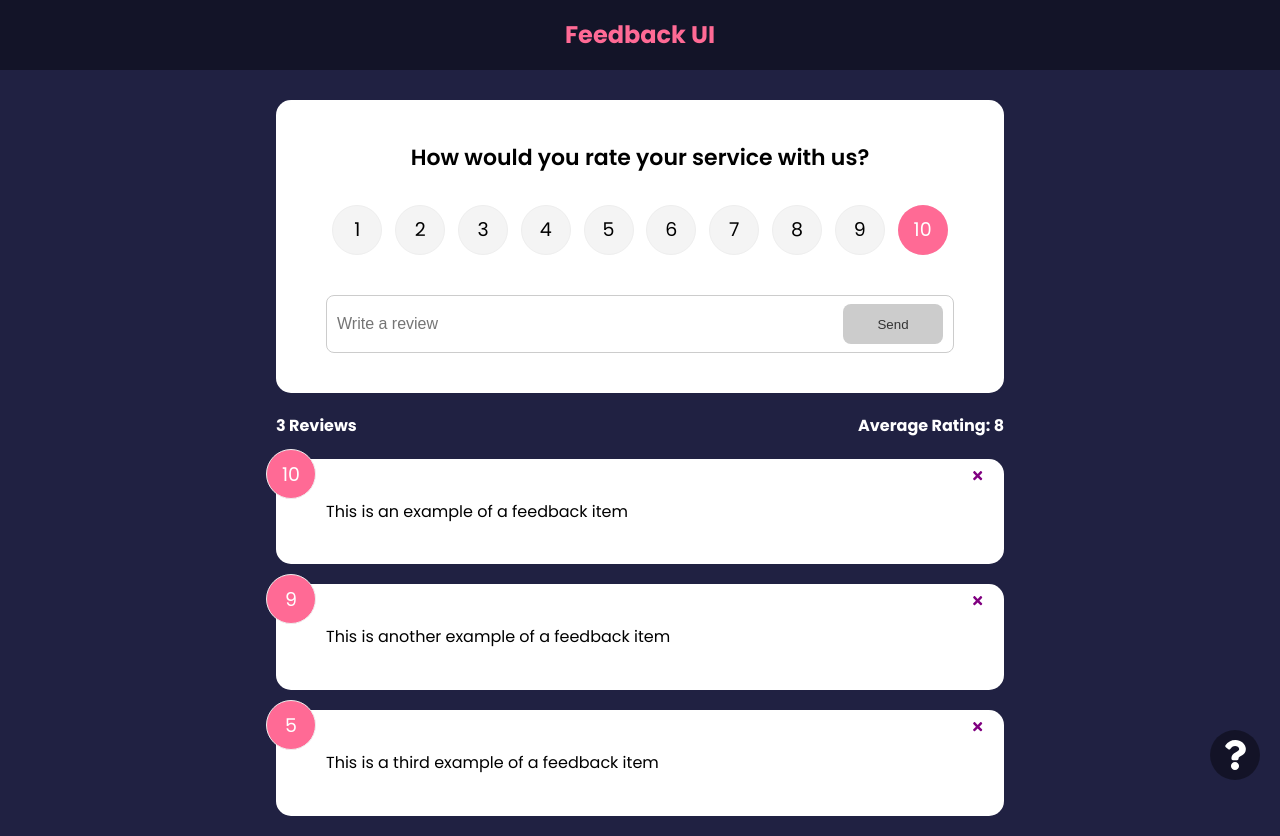
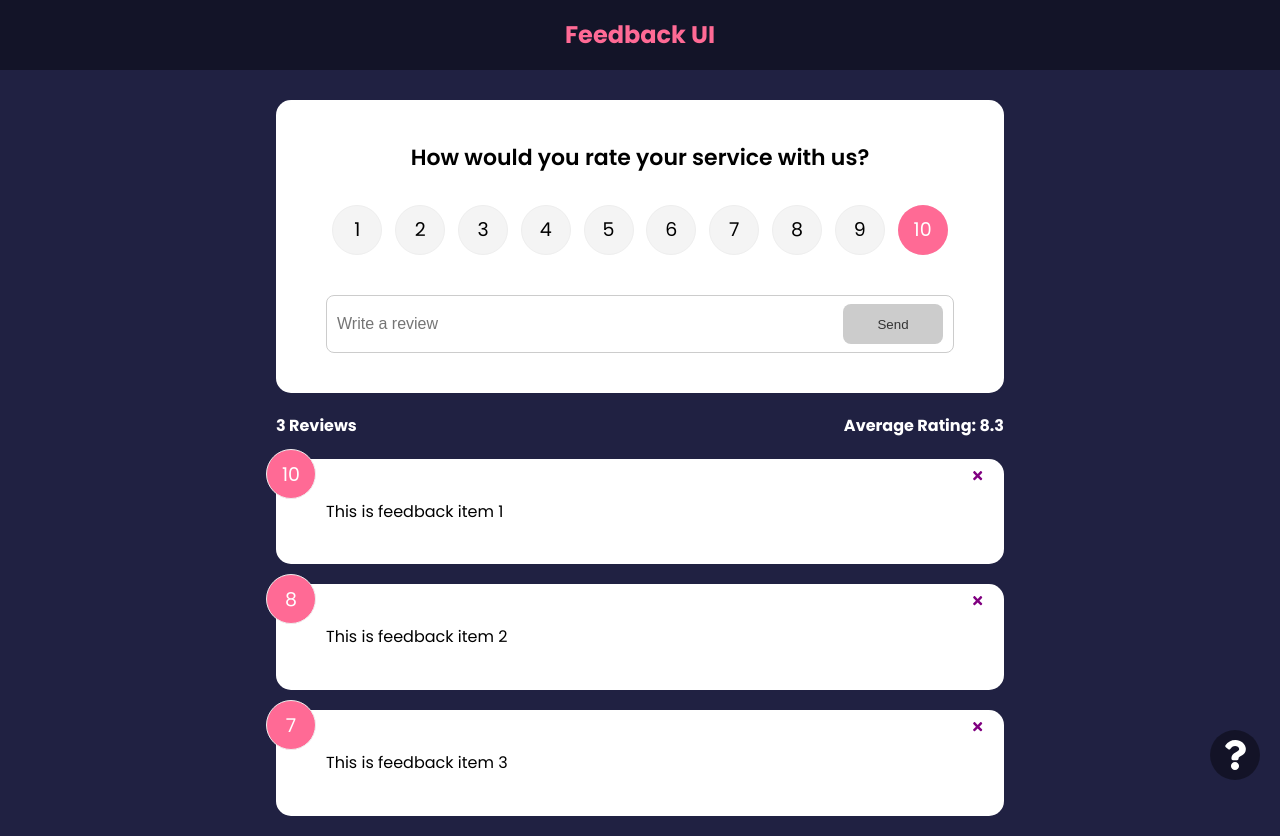
Before and after one commit to Mister-Stan/feedback-ui, a React (Create React App) app: page / in a window 1280 px wide. Built offline with nearby package versions, Linux system fonts and the light colour scheme.

Commit message:
add context

```diff
--- a/src/App.js
+++ b/src/App.js
@@ -1,30 +1,16 @@
 import React from "react"
 import { BrowserRouter as Router, Route, Routes } from "react-router-dom"
-import { v4 as uuidv4 } from "uuid"
-import { useState } from "react"
 import Header from "./components/Header"
 import FeedbackList from "./components/FeedbackList"
 import FeedbackStats from "./components/FeedbackStats"
-import FeedbackData from "./data/FeedbackData"
 import FeedbackForm from "./components/FeedbackForm"
 import AboutPage from "./pages/AboutPage"
 import AboutIconLink from "./components/AboutIconLink"
+import { FeedbackProvider } from "./context/FeedbackContext"
 
 function App() {
-  const [feedback, setFeedback] = useState(FeedbackData)
-
-  const addFeedback = (newFeedback) => {
-    newFeedback.id = uuidv4()
-    setFeedback([newFeedback, ...feedback])
-  }
-
-  const deleteFeedback = (id) => {
-    if (window.confirm("Are you sure you want to delete this feedback?")) {
-      setFeedback(feedback.filter((item) => item.id !== id))
-    }
-  }
-
   return (
+    <FeedbackProvider>
       <Router>
         <Header />
         <div className="container">
@@ -33,12 +19,9 @@
               path="/"
               element={
                 <>
-                <FeedbackForm handleAdd={addFeedback} />
-                <FeedbackStats feedback={feedback} />
-                <FeedbackList
-                  feedback={feedback}
-                  handleDelete={deleteFeedback}
-                />
+                  <FeedbackForm />
+                  <FeedbackStats />
+                  <FeedbackList />
                 </>
               }
             />
@@ -47,6 +30,7 @@
           <AboutIconLink />
         </div>
       </Router>
+    </FeedbackProvider>
   )
 }
 
--- a/src/components/FeedbackForm.jsx
+++ b/src/components/FeedbackForm.jsx
@@ -1,14 +1,16 @@
 import React from "react"
-import { useState } from "react"
+import { useState, useContext } from "react"
 import RatingSelect from "./RatingSelect"
 import Card from "./shared/Card"
 import Button from "./shared/Button"
+import FeedbackContext from "../context/FeedbackContext"
 
 function FeedbackForm({ handleAdd }) {
   const [text, setText] = useState("")
   const [rating, setRating] = useState(10)
   const [btnDisabled, setBtnDisabled] = useState(true)
   const [message, setMessage] = useState("")
+  const { addFeedback } = useContext(FeedbackContext)
 
   const handleTextChange = (e) => {
     if (text === "") {
@@ -32,7 +34,7 @@
         text,
         rating,
       }
-      handleAdd(newFeedback)
+      addFeedback(newFeedback)
 
       setText("")
     }
--- a/src/components/FeedbackItem.jsx
+++ b/src/components/FeedbackItem.jsx
@@ -1,15 +1,19 @@
 import React from "react"
 import { FaTimes } from "react-icons/fa"
+import { useContext } from "react"
+import FeedbackContext from "../context/FeedbackContext"
 import PropTypes from "prop-types"
 import Card from "./shared/Card"
 
-function FeedbackItem({ item, handleDelete }) {
+function FeedbackItem({ item }) {
+
+  const { deleteFeedback } = useContext(FeedbackContext)
 
 
   return (
     <Card>
       <div className="num-display">{item.rating}</div>
-      <button onClick={() => handleDelete(item.id)}
+      <button onClick={() => deleteFeedback(item.id)}
         className='close'>
           <FaTimes color="purple" />
       </button>
--- a/src/components/FeedbackList.jsx
+++ b/src/components/FeedbackList.jsx
@@ -1,9 +1,12 @@
 import React from "react"
 import { motion, AnimatePresence } from "framer-motion"
-import PropTypes from "prop-types"
+import { useContext } from "react"
 import FeedbackItem from "./FeedbackItem"
+import FeedbackContext from "../context/FeedbackContext"
 
-function FeedbackList({ feedback, handleDelete }) {
+function FeedbackList({ handleDelete }) {
+  const { feedback } = useContext(FeedbackContext)
+
   if (!feedback || feedback.length === 0) {
     return <p>No feedback available</p>
   }
@@ -18,11 +21,7 @@
             animate={{ opacity: 1 }}
             exit={{ opacity: 0 }}
           >
-            <FeedbackItem
-              key={item.id}
-              item={item}
-              handleDelete={handleDelete}
-            />
+            <FeedbackItem key={item.id} item={item} />
           </motion.div>
         ))}
       </AnimatePresence>
@@ -42,8 +41,4 @@
   // )
 }
 
-FeedbackList.propTypes = {
-  feedback: PropTypes.array.isRequired,
-}
-
 export default FeedbackList
--- a/src/components/FeedbackStats.jsx
+++ b/src/components/FeedbackStats.jsx
@@ -1,7 +1,12 @@
 import React from "react"
-import PropTypes from "prop-types"
+import { useContext } from "react"
+import FeedbackContext from "../context/FeedbackContext"
 
-function FeedbackStats({ feedback }) {
+
+function FeedbackStats() {
+
+  const { feedback } = useContext(FeedbackContext)
+
   // Calculate ratings average
   let average =
     feedback.reduce((acc, cur) => {
@@ -17,8 +22,6 @@
   )
 }
 
-FeedbackStats.propTypes = {
-  feedback: PropTypes.array.isRequired,
-}
+
 
 export default FeedbackStats
--- /dev/null
+++ b/src/context/FeedbackContext.js
@@ -0,0 +1,48 @@
+import { createContext, useState } from "react"
+import { v4 as uuidv4 } from "uuid"
+
+const FeedbackContext = createContext()
+
+export const FeedbackProvider = ({ children }) => {
+  const [feedback, setFeedback] = useState([
+    {
+      id: 1,
+      text: "This is feedback item 1",
+      rating: 10,
+    },
+    {
+        id: 2,
+        text: "This is feedback item 2",
+        rating: 8,
+      },{
+        id: 3,
+        text: "This is feedback item 3",
+        rating: 7,
+      },
+  ])
+
+  const deleteFeedback = (id) => {
+    if (window.confirm("Are you sure you want to delete this feedback?")) {
+      setFeedback(feedback.filter((item) => item.id !== id))
+    }
+  }
+
+  const addFeedback = (newFeedback) => {
+    newFeedback.id = uuidv4()
+    setFeedback([newFeedback, ...feedback])
+  }
+
+  return (
+    <FeedbackContext.Provider
+      value={{
+        feedback,
+        deleteFeedback,
+        addFeedback,
+      }}
+    >
+      {children}
+    </FeedbackContext.Provider>
+  )
+}
+
+export default FeedbackContext
```
Lines whose indentation alone changed are shown as unchanged.
